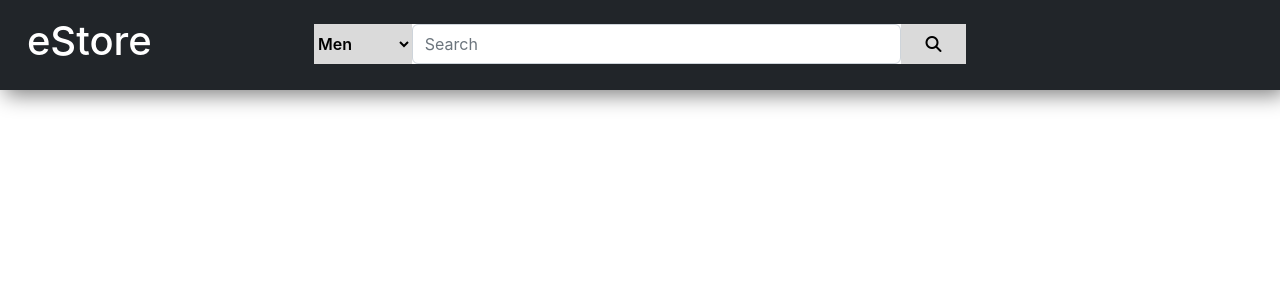
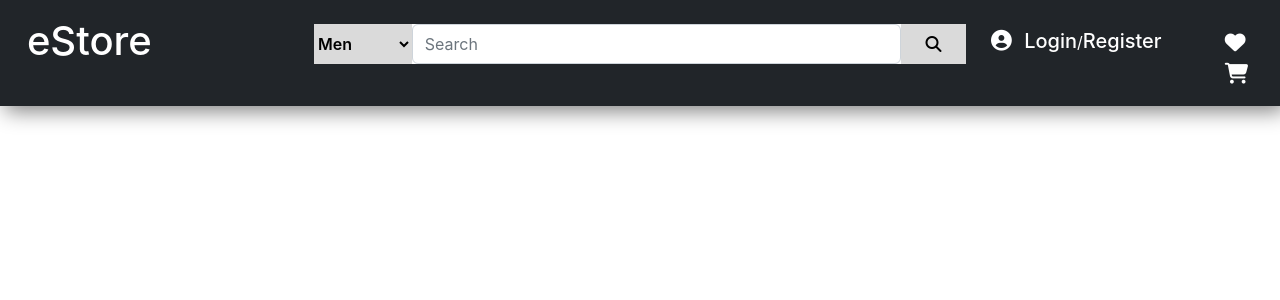
Before and after one commit to seanarch/estore-app, a React (Create React App) app: page / in a window 1280 px wide. Shown: the top 300 px of the page. Built offline with nearby package versions, Linux system fonts and the light colour scheme.

Commit message:
Login/register and cart icons

```diff
--- a/src/App.css
+++ b/src/App.css
@@ -37,3 +37,40 @@
   background-color: #dadada;
   font-weight: 600;
 }
+
+.login-container {
+  width: 15%;
+  color: white;
+  text-align: right;
+  margin: 1.7em 0.2em 0 0;
+}
+
+.login-container i,
+h5 {
+  display: inline-block;
+}
+
+.login-container a {
+  text-decoration: none;
+  color: white;
+}
+
+.user-icon {
+  margin-right: 0.4em;
+  padding: 0.2em;
+  font-size: 1.3em;
+}
+
+.cart-wishlist .list-icon {
+  color: white;
+  font-size: 1.3em;
+  list-style-type: none;
+  display: inline-block;
+  margin-right: 0.5em;
+}
+
+.cart-wishlist {
+  width: 7%;
+  margin-top: 1.7em;
+  margin-left: 1em;
+}
--- a/src/App.js
+++ b/src/App.js
@@ -21,6 +21,26 @@
               <i className="fa fa-search" />
             </button>
           </div>
+          <div className="login-container p-0">
+            <i className="fa fa-user-circle user-icon" />
+            <h5>
+              <a href="#">Login</a>
+            </h5>
+            /
+            <h5>
+              <a href="#">Register</a>
+            </h5>
+          </div>
+          <div className="cart-wishlist">
+            <ul>
+              <li className="list-icon">
+                <i className="fa fa-heart"></i>
+              </li>
+              <li className="list-icon">
+                <i className="fa fa-shopping-cart"></i>
+              </li>
+            </ul>
+          </div>
         </div>
       </div>
     </div>
```
